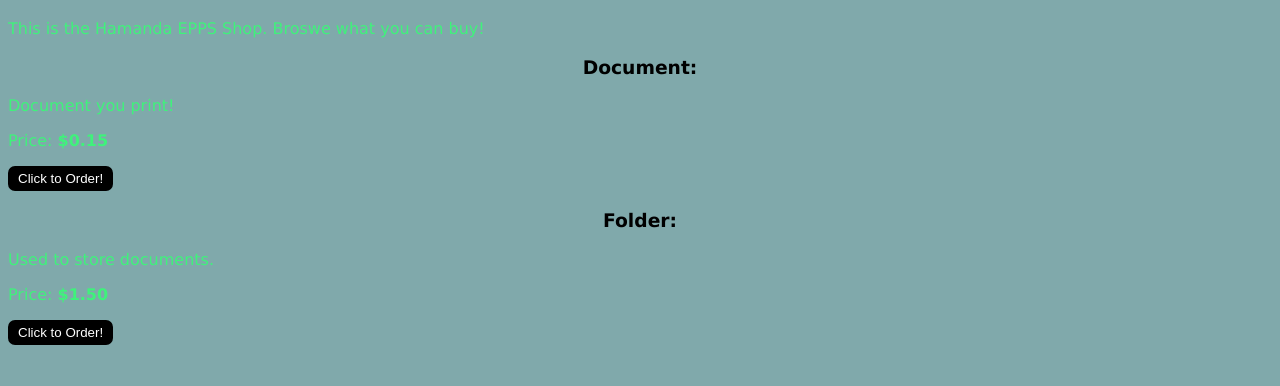
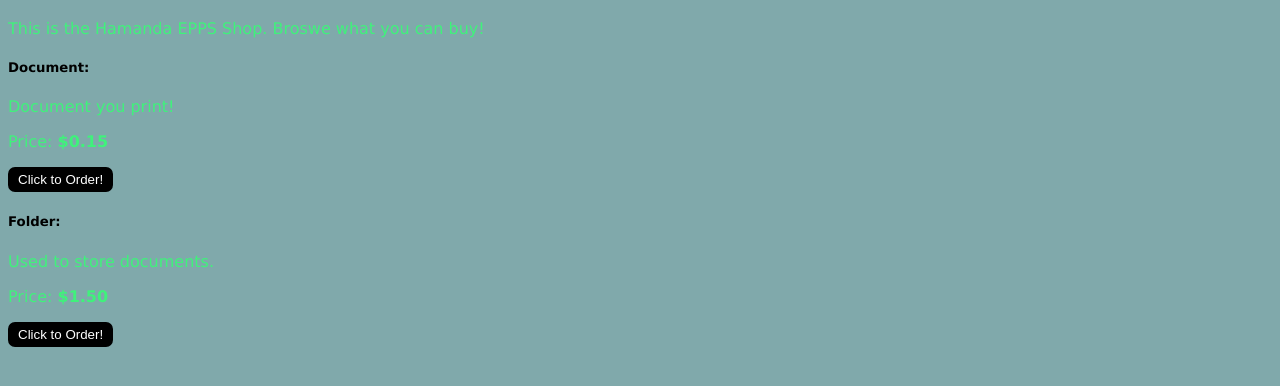
Before and after one commit to sushihead8901/hamandaepps, a plain HTML site: page shop.html in a window 1280 px wide. Shown: the part 72-458 px from the top of the page. Drawn offline with Linux system fonts and the light colour scheme.

Commit message:
Update shop.html

```diff
--- a/shop.html
+++ b/shop.html
@@ -8,13 +8,13 @@
     <h1>Hamanda EPPS Shop</h1>
     <p>This is the Hamanda EPPS Shop. Broswe what you can buy!</p>
     <div>
-    <h3>Document:</h3>
+    <h5>Document:</h5>
       <p>Document you print!</p>
       <p>Price: <b>$0.15</b></p>
       <button onclick="window.location.href='https://forms.gle/hb4MoTE2VTM2nhn89'">Click to Order!</button>
     </div>
     <div>
-      <h3>Folder:</h3>
+      <h5>Folder:</h5>
       <p>Used to store documents.</p>
       <p>Price: <b>$1.50</b></p>
       <button onclick="window.location.href='https://forms.gle/hb4MoTE2VTM2nhn89'">Click to Order!</button>
```
